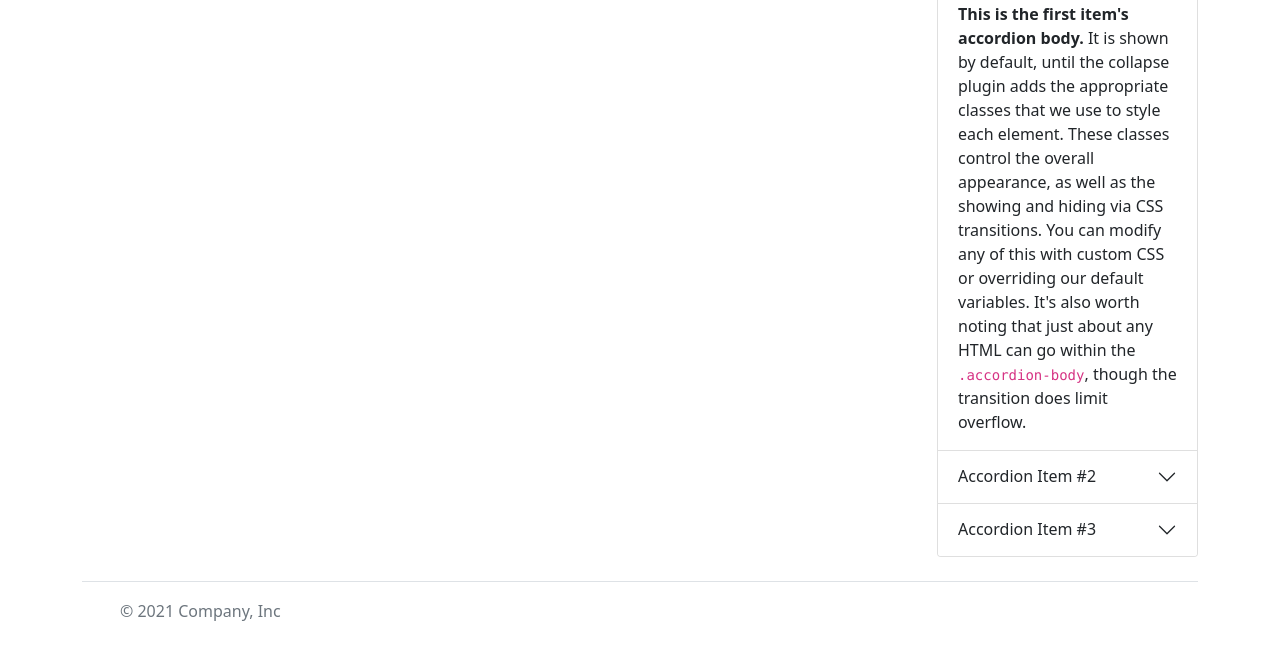
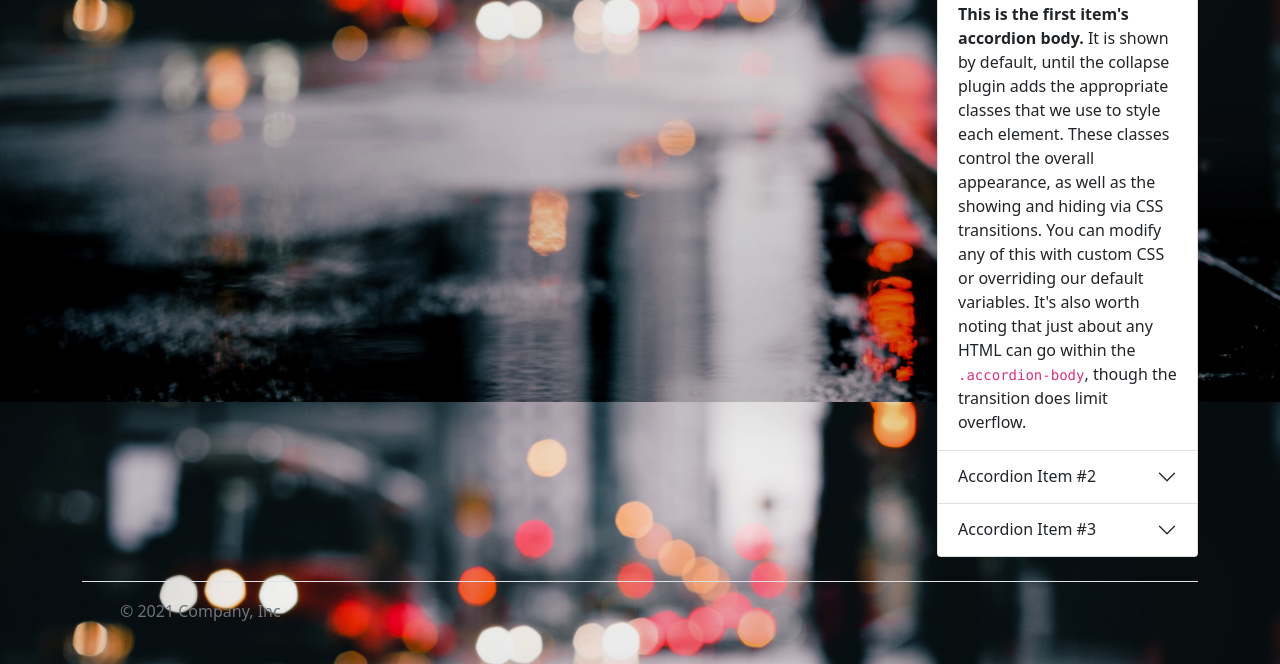
Before and after one commit to purab/bootstrap-sample-ui-testing-01, a plain HTML site: page index.html in a window 1280 px wide. Shown: the part 223-887 px from the top of the page. Drawn offline with nearby package versions, Linux system fonts and the light colour scheme.

Commit message:
add changes for background

```diff
--- a/index.html
+++ b/index.html
@@ -7,6 +7,11 @@
     <link href="https://cdn.jsdelivr.net/npm/bootstrap@5.1.3/dist/css/bootstrap.min.css" rel="stylesheet" integrity="sha384-1BmE4kWBq78iYhFldvKuhfTAU6auU8tT94WrHftjDbrCEXSU1oBoqyl2QvZ6jIW3" crossorigin="anonymous">
     <script src="https://cdn.jsdelivr.net/npm/bootstrap@5.1.3/dist/js/bootstrap.bundle.min.js" integrity="sha384-ka7Sk0Gln4gmtz2MlQnikT1wXgYsOg+OMhuP+IlRH9sENBO0LRn5q+8nbTov4+1p" crossorigin="anonymous"></script>
     <title>Document</title>
+    <style>
+        body{
+            background-image: url("background.png");
+        }
+    </style>
 </head>
 <body>
     <div class="container" >
```
Also changed, not shown: background.png (added).
